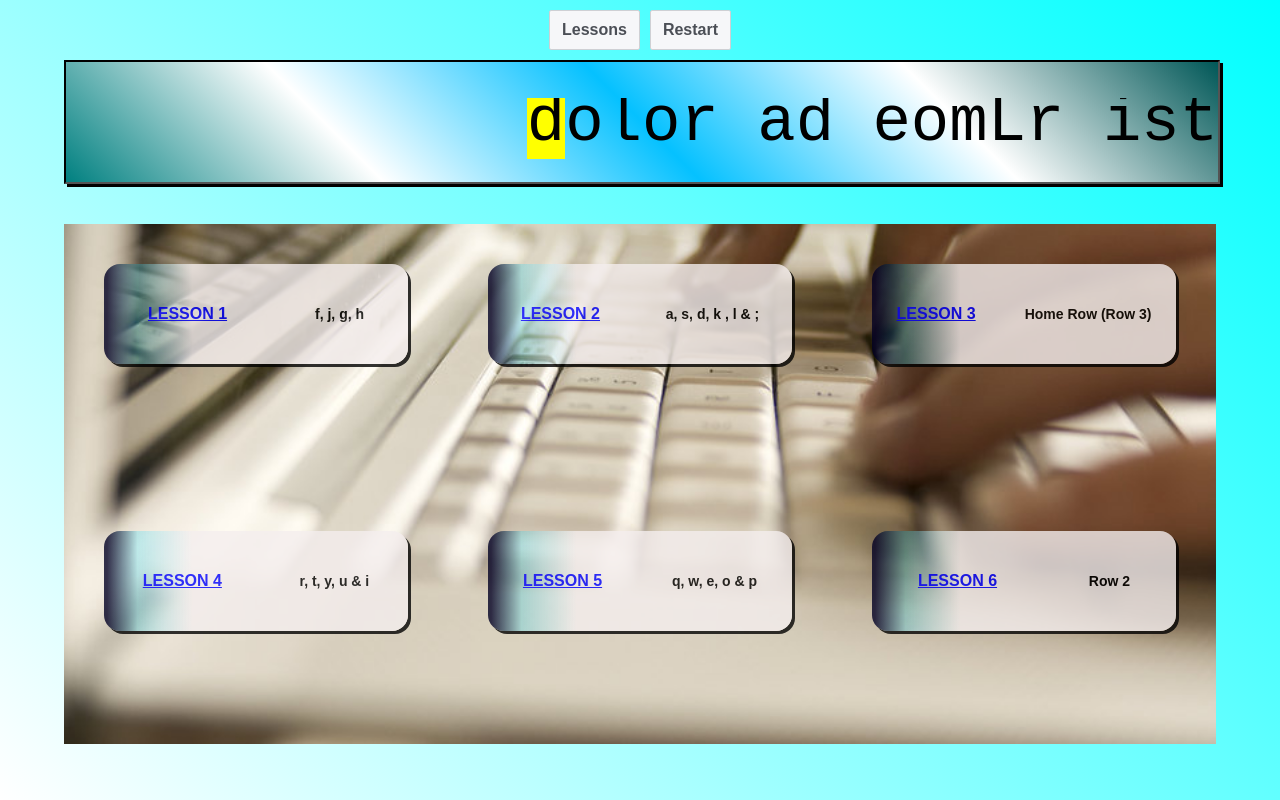
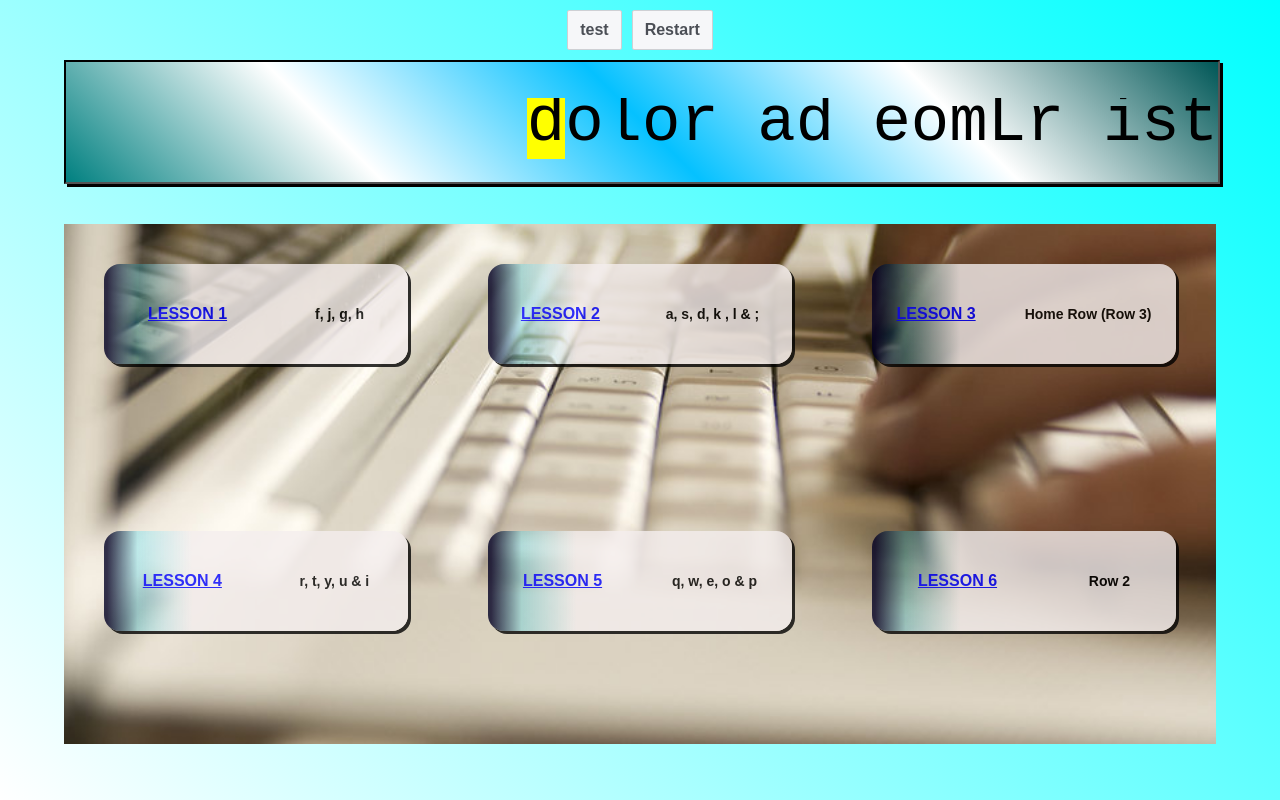
Before and after one commit to OcelotDive/gattt, a Gatsby site in the folder gatsby/: page / in a window 1280 px wide. Built offline with nearby package versions, Linux system fonts and the light colour scheme; Gatsby itself is replaced by a stand-in of ours.

Commit message:
context set

```diff
--- a/gatsby/src/components/Context.js
+++ b/gatsby/src/components/Context.js
@@ -20,7 +20,9 @@ class TypingConsumer extends Component {
 render() {
     return (
         <Context.Consumer>
-        {this.props.children}
+
+       {this.props.children}
+
         </Context.Consumer>
     )
 }
--- a/gatsby/src/components/ControlPanel.js
+++ b/gatsby/src/components/ControlPanel.js
@@ -1,6 +1,5 @@
 import React, { Component } from 'react';
-import {Context} from "../util/Context";
-
+import {TypingConsumer} from "./Context";
 
 
 class ControlPanel extends Component {
@@ -26,12 +25,14 @@ class ControlPanel extends Component {
 
 
 
-
+       <TypingConsumer>
+            {(context)=> (
 		<div className="controlPanel">
-		<button id="LessonButton" className="lessonButton" onMouseDown={this.handleButtonClick}>Lessons</button>
+		<button id="LessonButton" className="lessonButton" onMouseDown={this.handleButtonClick}>{context.state.test}</button>
 		<button id="ResetButton" className="lessonButton" onMouseDown={this.handleButtonReset}>Restart</button>
 		</div>
-
+            )}
+        </TypingConsumer>
 
 
 		)
```
